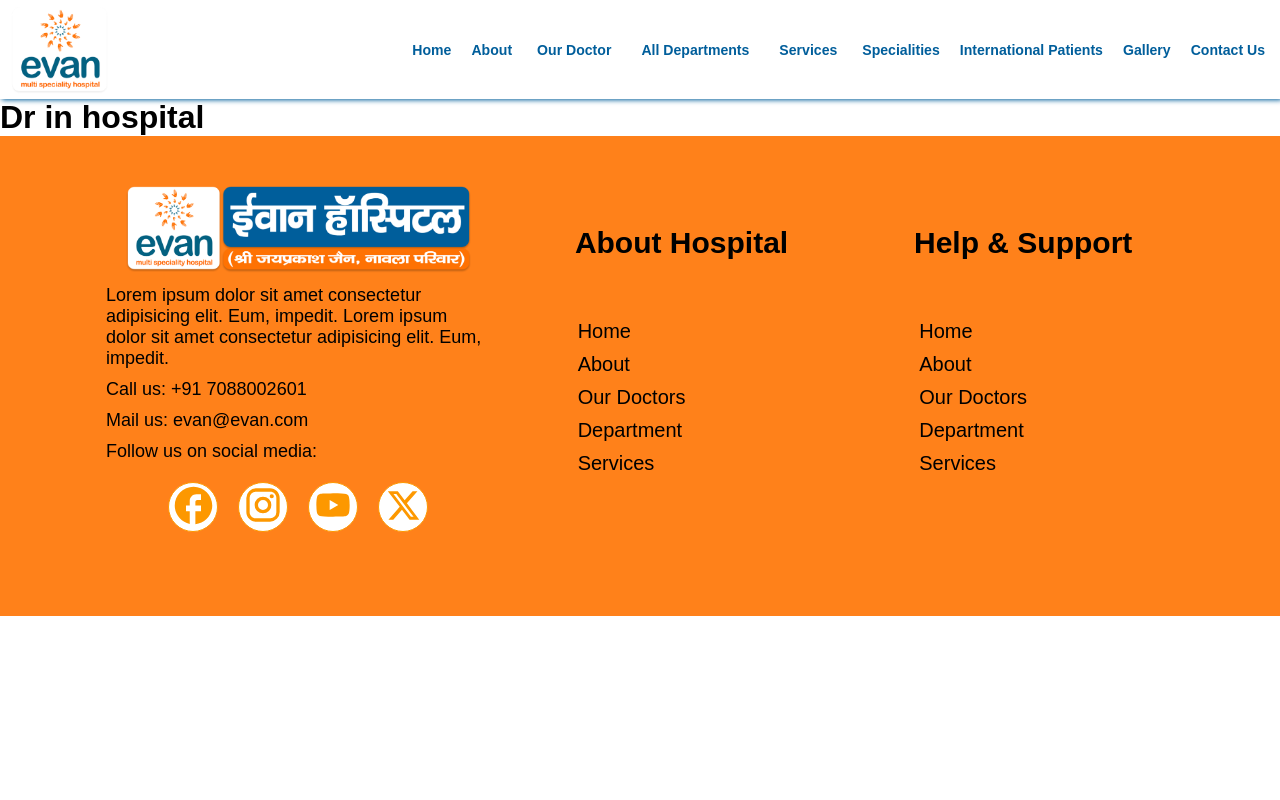
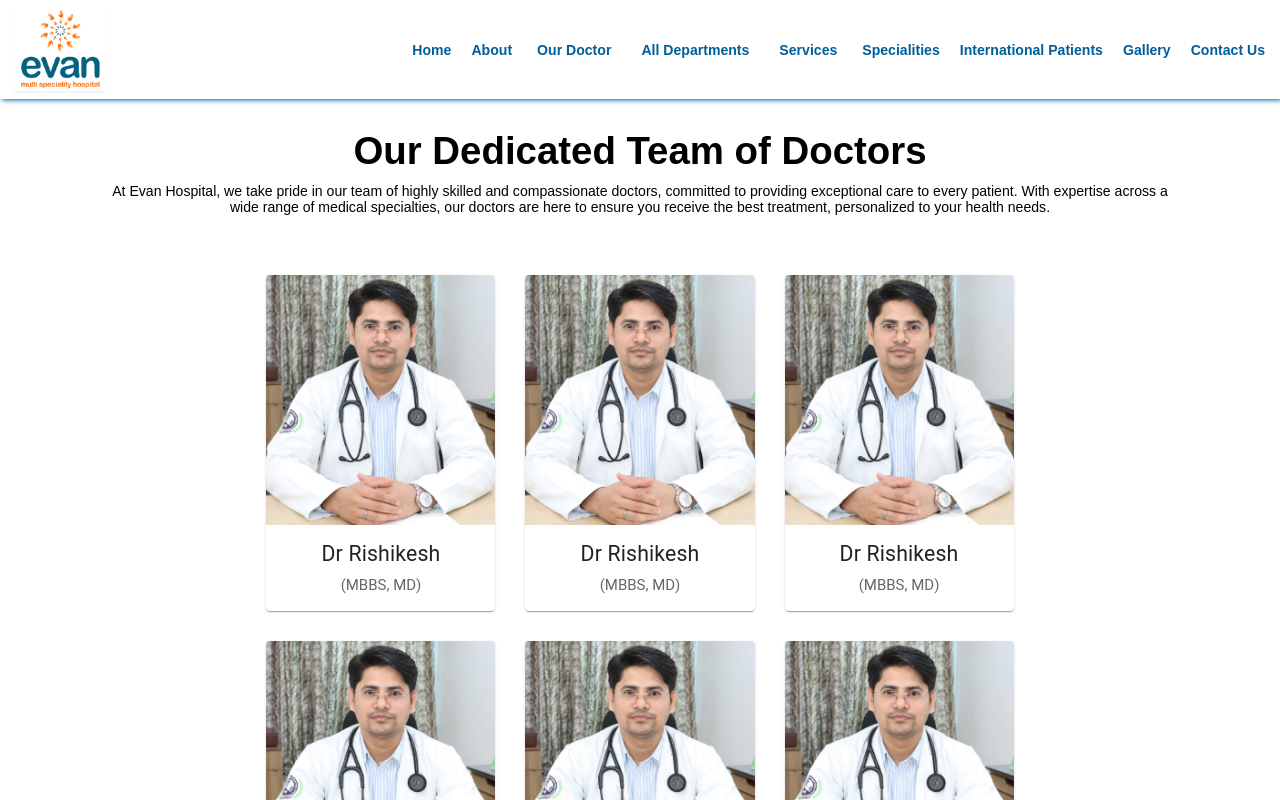
Before and after one commit to Aarishkasgar/Evan-Hospital, a React (Vite) app: page /dr-in-hospital in a window 1280 px wide. Shown: the top 800 px of the page. Built offline with nearby package versions, Linux system fonts and the light colour scheme.

Commit message:
nine-commit

```diff
--- a/src/components/Doctors.css
+++ b/src/components/Doctors.css
@@ -1,4 +1,4 @@
-.Doctor-Card {
+/* .Doctor-Card {
   background-color: #ff9900;
   height: 350px;
   width: 280px;
@@ -7,7 +7,6 @@
 
 .DC-top {
   height: 250px;
-  /* background-color: aquamarine; */
   display: flex;
   align-items: center;
   justify-content: center;
@@ -16,13 +15,11 @@
 .DC-top img {
   width: 250px;
   height: 240px;
-  /* height: fit-content; */
   border-radius: 10px;
 }
 
 .DC-bottom {
   height: 100px;
-  /* background-color: aqua; */
   font-size: 1.6rem;
   display: flex;
   flex-direction: column;
@@ -33,4 +30,9 @@
 
 .DC-bottom p {
   font-size: 1.6rem;
+} */
+
+.DrCard {
+  z-index: -10;
+  /* background-color: chocolate !important; */
 }
--- a/src/components/DoctorsCard.jsx
+++ b/src/components/DoctorsCard.jsx
@@ -1,20 +1,50 @@
-import React from "react";
+// import React from "react";
+
+// const DoctorsCard = (props) => {
+//   return (
+//     <>
+//       <div className="Doctor-Card">
+//         <div className="DC-top">
+//           <img src={props.img} />
+//         </div>
+//         <div className="DC-bottom">
+//           <h2>{props.name}</h2>
+//           <p>{props.destination}</p>
+//         </div>
+//       </div>
+//     </>
+//   );
+// };
+
+// export default DoctorsCard;
+
+import * as React from "react";
+import Card from "@mui/material/Card";
+import CardContent from "@mui/material/CardContent";
+import CardMedia from "@mui/material/CardMedia";
+import Typography from "@mui/material/Typography";
+import CardActionArea from "@mui/material/CardActionArea";
 import "../components/Doctors.css";
 
-const DoctorsCard = (props) => {
+export default function DoctorsCard(props) {
   return (
-    <>
-      <div className="Doctor-Card">
-        <div className="DC-top">
-          <img src={props.img} />
-        </div>
-        <div className="DC-bottom">
-          <h2>{props.name}</h2>
-          <p>{props.destination}</p>
-        </div>
-      </div>
-    </>
+    <Card sx={{ maxWidth: 300 }} className="DrCard">
+      <CardActionArea>
+        <CardMedia
+          component="img"
+          height="250"
+          image={props.img}
+          alt="green iguana"
+        />
+        <CardContent>
+          <Typography gutterBottom variant="h4" component="div">
+            {props.name}
+          </Typography>
+          <Typography variant="h5" sx={{ color: "text.secondary" }}>
+            {props.destination}
+          </Typography>
+        </CardContent>
+      </CardActionArea>
+    </Card>
   );
-};
-
-export default DoctorsCard;
+}
--- a/src/pages/DrInHospital.jsx
+++ b/src/pages/DrInHospital.jsx
@@ -1,9 +1,85 @@
 import React from "react";
+import DoctorsCard from "../components/DoctorsCard";
+import "../styles/Home.css";
+import DrImg01 from "../assets/DoctorsImg/DrImg01.jpeg";
 
 const DrInHospital = () => {
   return (
     <div>
-      <h1>Dr in hospital</h1>
+      <section className="HD-container">
+        <div className="HD-inner-container">
+          <h1>Our Dedicated Team of Doctors</h1>
+          <p>
+            At Evan Hospital, we take pride in our team of highly skilled and
+            compassionate doctors, committed to providing exceptional care to
+            every patient. With expertise across a wide range of medical
+            specialties, our doctors are here to ensure you receive the best
+            treatment, personalized to your health needs.
+          </p>
+          <div className="our-doctors-container">
+            <DoctorsCard
+              img={DrImg01}
+              name="Dr Rishikesh"
+              destination="(MBBS, MD)"
+            />
+            <DoctorsCard
+              img={DrImg01}
+              name="Dr Rishikesh"
+              destination="(MBBS, MD)"
+            />
+            <DoctorsCard
+              img={DrImg01}
+              name="Dr Rishikesh"
+              destination="(MBBS, MD)"
+            />
+            <DoctorsCard
+              img={DrImg01}
+              name="Dr Rishikesh"
+              destination="(MBBS, MD)"
+            />
+            <DoctorsCard
+              img={DrImg01}
+              name="Dr Rishikesh"
+              destination="(MBBS, MD)"
+            />
+            <DoctorsCard
+              img={DrImg01}
+              name="Dr Rishikesh"
+              destination="(MBBS, MD)"
+            />
+            <DoctorsCard
+              img={DrImg01}
+              name="Dr Rishikesh"
+              destination="(MBBS, MD)"
+            />
+            <DoctorsCard
+              img={DrImg01}
+              name="Dr Rishikesh"
+              destination="(MBBS, MD)"
+            />
+            <DoctorsCard
+              img={DrImg01}
+              name="Dr Rishikesh"
+              destination="(MBBS, MD)"
+            />
+            <DoctorsCard
+              img={DrImg01}
+              name="Dr Rishikesh"
+              destination="(MBBS, MD)"
+            />
+            <DoctorsCard
+              img={DrImg01}
+              name="Dr Rishikesh"
+              destination="(MBBS, MD)"
+            />
+            <DoctorsCard
+              img={DrImg01}
+              name="Dr Rishikesh"
+              destination="(MBBS, MD)"
+            />
+          </div>
+        </div>
+      </section>
     </div>
   );
 };
--- a/src/pages/DrVisiting.jsx
+++ b/src/pages/DrVisiting.jsx
@@ -1,21 +1,86 @@
-// import React from "react";
-// import { BigGradientText, CenterText } from "../styles";
-
-// const Visiting = () => {
-//   return (
-//     <CenterText>
-//       <BigGradientText>Our Doctors visiting</BigGradientText>
-//     </CenterText>
-//   );
-// };
-
-// export default Visiting;
 import React from "react";
+import DoctorsCard from "../components/DoctorsCard";
+import "../styles/Home.css";
+import DrImg01 from "../assets/DoctorsImg/DrImg01.jpeg";
 
 const DrVisiting = () => {
   return (
     <div>
-      <h1>Dr Visiting Page</h1>
+      <section className="HD-container">
+        <div className="HD-inner-container">
+          <h1>Visiting Doctors</h1>
+          <p>
+            Our hospital collaborates with highly qualified and experienced
+            visiting doctors from various specialties. These professionals bring
+            their expertise to provide advanced care and consultations, ensuring
+            our patients receive top-notch medical services. They are available
+            on specific days for appointments, offering specialized treatments
+            and personalized attention.
+          </p>
+          <div className="our-doctors-container">
+            <DoctorsCard
+              img={DrImg01}
+              name="Dr Rishikesh"
+              destination="(MBBS, MD)"
+            />
+            <DoctorsCard
+              img={DrImg01}
+              name="Dr Rishikesh"
+              destination="(MBBS, MD)"
+            />
+            <DoctorsCard
+              img={DrImg01}
+              name="Dr Rishikesh"
+              destination="(MBBS, MD)"
+            />
+            <DoctorsCard
+              img={DrImg01}
+              name="Dr Rishikesh"
+              destination="(MBBS, MD)"
+            />
+            <DoctorsCard
+              img={DrImg01}
+              name="Dr Rishikesh"
+              destination="(MBBS, MD)"
+            />
+            <DoctorsCard
+              img={DrImg01}
+              name="Dr Rishikesh"
+              destination="(MBBS, MD)"
+            />
+            <DoctorsCard
+              img={DrImg01}
+              name="Dr Rishikesh"
+              destination="(MBBS, MD)"
+            />
+            <DoctorsCard
+              img={DrImg01}
+              name="Dr Rishikesh"
+              destination="(MBBS, MD)"
+            />
+            <DoctorsCard
+              img={DrImg01}
+              name="Dr Rishikesh"
+              destination="(MBBS, MD)"
+            />
+            <DoctorsCard
+              img={DrImg01}
+              name="Dr Rishikesh"
+              destination="(MBBS, MD)"
+            />
+            <DoctorsCard
+              img={DrImg01}
+              name="Dr Rishikesh"
+              destination="(MBBS, MD)"
+            />
+            <DoctorsCard
+              img={DrImg01}
+              name="Dr Rishikesh"
+              destination="(MBBS, MD)"
+            />
+          </div>
+        </div>
+      </section>
     </div>
   );
 };
--- a/src/pages/Gallery.jsx
+++ b/src/pages/Gallery.jsx
@@ -1,11 +1,88 @@
-import React from "react";
+// import React from "react";
 
-const Gallery = () => {
+// const Gallery = () => {
+//   return (
+//     <div>
+//       <h1>Gallery Page</h1>
+//     </div>
+//   );
+// };
+
+// export default Gallery;
+
+import "../styles/Gallery.css";
+import * as React from "react";
+import ImageList from "@mui/material/ImageList";
+import ImageListItem from "@mui/material/ImageListItem";
+
+export default function Gallery() {
   return (
-    <div>
-      <h1>Gallery Page</h1>
+    <div className="gallery-container">
+      <div className="gallery-inner-container">
+        <ImageList cols={3} rowHeight={500}>
+          {itemData.map((item) => (
+            <ImageListItem key={item.img}>
+              <img
+                srcSet={`${item.img}?w=164&h=164&fit=crop&auto=format&dpr=2 2x`}
+                src={`${item.img}?w=164&h=164&fit=crop&auto=format`}
+                alt={item.title}
+                loading="lazy"
+              />
+            </ImageListItem>
+          ))}
+        </ImageList>
+      </div>
     </div>
   );
-};
+}
 
-export default Gallery;
+const itemData = [
+  {
+    img: "https://images.unsplash.com/photo-1551963831-b3b1ca40c98e",
+    title: "Breakfast",
+  },
+  {
+    img: "https://images.unsplash.com/photo-1551782450-a2132b4ba21d",
+    title: "Burger",
+  },
+  {
+    img: "https://images.unsplash.com/photo-1522770179533-24471fcdba45",
+    title: "Camera",
+  },
+  {
+    img: "https://images.unsplash.com/photo-1444418776041-9c7e33cc5a9c",
+    title: "Coffee",
+  },
+  {
+    img: "https://images.unsplash.com/photo-1533827432537-70133748f5c8",
+    title: "Hats",
+  },
+  {
+    img: "https://images.unsplash.com/photo-1558642452-9d2a7deb7f62",
+    title: "Honey",
+  },
+  {
+    img: "https://images.unsplash.com/photo-1516802273409-68526ee1bdd6",
+    title: "Basketball",
+  },
+  {
+    img: "https://images.unsplash.com/photo-1518756131217-31eb79b20e8f",
+    title: "Fern",
+  },
+  {
+    img: "https://images.unsplash.com/photo-1597645587822-e99fa5d45d25",
+    title: "Mushrooms",
+  },
+  {
+    img: "https://images.unsplash.com/photo-1567306301408-9b74779a11af",
+    title: "Tomato basil",
+  },
+  {
+    img: "https://images.unsplash.com/photo-1471357674240-e1a485acb3e1",
+    title: "Sea star",
+  },
+  {
+    img: "https://images.unsplash.com/photo-1589118949245-7d38baf380d6",
+    title: "Bike",
+  },
+];
--- a/src/pages/Home.jsx
+++ b/src/pages/Home.jsx
@@ -190,6 +190,11 @@ const Home = () => {
               name="Dr Rishikesh"
               destination="(MBBS, MD)"
             />
+            <DoctorsCard
+              img={DrImg01}
+              name="Dr Rishikesh"
+              destination="(MBBS, MD)"
+            />
           </div>
           <button
             className="hospital-welcome-button"
--- /dev/null
+++ b/src/styles/Gallery.css
@@ -0,0 +1,12 @@
+.gallery-container {
+  width: 100%;
+  display: flex;
+  align-items: center;
+  justify-content: center;
+  flex-direction: column;
+}
+
+.gallery-inner-container {
+  z-index: -10 !important;
+  width: 85%;
+}
--- a/src/styles/Home.css
+++ b/src/styles/Home.css
@@ -210,6 +210,7 @@
   justify-content: center;
   gap: 10px;
   padding: 30px 0px;
+  text-align: center;
 }
 
 .HD-inner-container h1 {
@@ -217,7 +218,7 @@
 }
 
 .HD-inner-container p {
-  font-size: 1.5vw;
+  font-size: 1.1vw;
 }
 
 .our-doctors-container {
```
